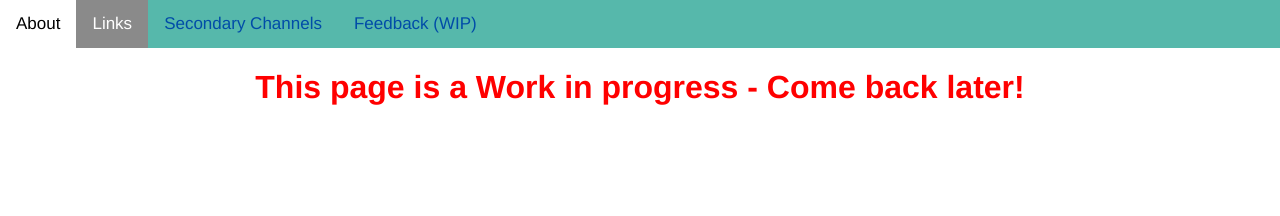
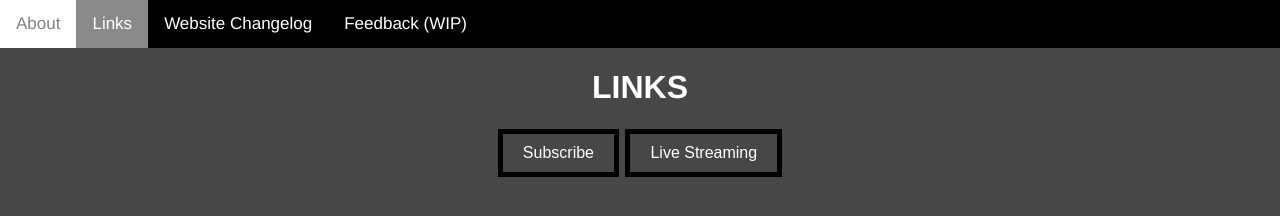
Before and after one commit to 5xdf/nbur21, a plain HTML site: page links.html in a window 1280 px wide. Drawn offline with Linux system fonts and the light colour scheme.

Commit message:
Moved some things and added Website Changelog

```diff
--- a/links.html
+++ b/links.html
@@ -1,23 +1,24 @@
 <!DOCTYPE html>
 <html>
 <title>PerplexYT - Links</title>
-
+<link rel="icon" type="image/x-icon" href="/images/favicon.ico">
 <head>
 <meta name="viewport" content="width=device-width, initial-scale=1">
 <style>
 	body {
 				margin: 0;
 				font-family: Google Sans, Helvetica, sans-serif;
+				background-color: rgb(71, 71, 71);
 			}
 
 			.topnav {
 				overflow: hidden;
-  background-color: #56b8ab;
+				background-color: #000000;
 			}
 
 			.topnav a {
 				float: left;
-  color: #004ca8;
+				color: #ffffff;
 				text-align: center;
 				padding: 14px 16px;
 				text-decoration: none;
@@ -26,7 +27,7 @@ body {
 
 			.topnav a:hover {
 				background-color: #ffffff;
-  color: black;
+				color: rgb(131, 131, 131);
 			}
 
 			.topnav a.active {
@@ -34,18 +35,60 @@ body {
 				color: white;
 			}
 </style>
+
 </head>
 <body>
+<style>
+.button {
+  border: none;
+  color: rgb(71, 71, 71);
+  padding: 10px 20px;
+  text-align: center;
+  text-decoration: none;
+  display: inline-block;
+  font-size: 16px;
+  margin: 1px 1px;
+  transition-duration: 1s;
+  cursor: pointer;
+}
 
+.button1 {
+  background-color: rgb(71, 71, 71);
+  color: rgb(255, 255, 255);
+  border: 5px solid #000000;
+}
+
+.button1:hover {
+  background-color: red;
+  color: black;
+  border: 5px solid black;
+  padding: 10px 200px
+}
+.button2 {
+  background-color: rgb(71, 71, 71);
+  color: black;
+  border: 5px solid #000000;
+}
+
+.button2:hover {
+  background-color: black;
+  color: white;
+  border: 5px solid #000000;
+  padding: 10px 200px
+}
+
+</style>
 <div class="topnav">
   <a  href="index.html">About</a>
   <a class="active" href="links.html">Links</a>
-  <a href="channels2.html">Secondary Channels</a>
+  <a href="channels2.html">Website Changelog</a>
   <a href="#about">Feedback (WIP)</a>
 </div>
 <center>
 <div style="padding-left:16px padding-right:16px">
-  <h1 style="color:red">This page is a Work in progress - Come back later!</h1>
+  <h1 style="color:white">LINKS</h1>
+  <button class = "button button1" >Subscribe</button>
+  <button class = "button button1" >Live Streaming</button>
 </div>
 </center>
 </body>
--- a/style.css
+++ b/style.css
@@ -0,0 +1,30 @@
+
+			body {
+				margin: 0;
+				font-family: Google Sans, Helvetica, sans-serif;
+				background-color: rgb(71, 71, 71);
+			}
+
+			.topnav {
+				overflow: hidden;
+				background-color: #000000;
+			}
+
+			.topnav a {
+				float: left;
+				color: #ffffff;
+				text-align: center;
+				padding: 14px 16px;
+				text-decoration: none;
+				font-size: 17px;
+			}
+
+			.topnav a:hover {
+				background-color: #ffffff;
+				color: rgb(131, 131, 131);
+			}
+
+			.topnav a.active {
+				background-color: #8a8a8a;
+				color: white;
+			}
```
Also changed, not shown: channels2.html (+17 -6 lines), index.html (+10 -7 lines). Lines whose indentation alone changed are shown as unchanged.
